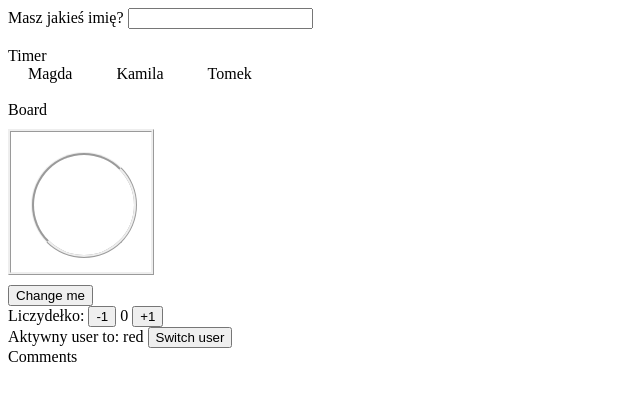
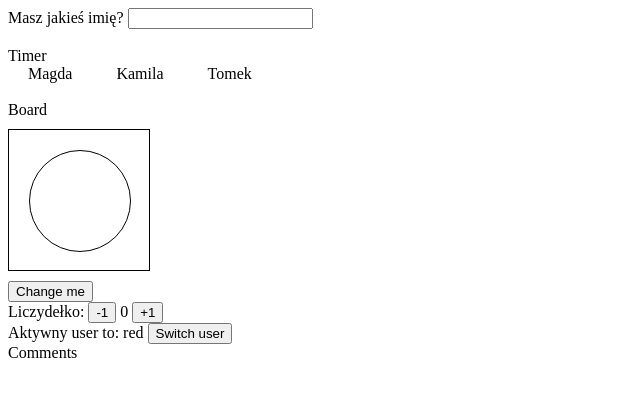
Before and after one commit to TomaszMandel/connect, a website: page index.html in a window 1280 px wide. Shown: the whole page, without its empty margins (0-640 px from the left). Drawn offline with Linux system fonts and the light colour scheme.

Commit message:
changed border of square and circle

```diff
--- a/style.css
+++ b/style.css
@@ -3,14 +3,16 @@
     width: 100px;
     margin-top: 10px;
     margin-bottom: 10px;
-    border-style: ridge;
+    border-style: solid;
+    border-width: 1px;
     padding: 20px;
 }
 
 #circle {
     height: 100%;
     width: 100%;
-    border-style: ridge;
+    border-style: solid;
+    border-width: 1px;
     border-radius: 100%;
 }
 
```
